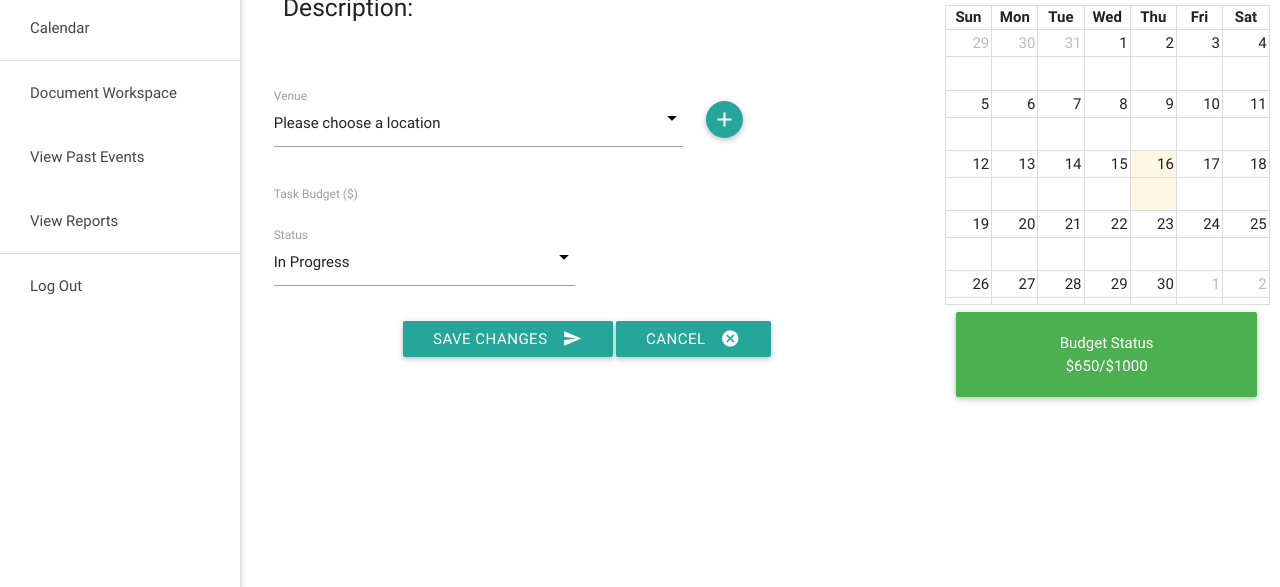
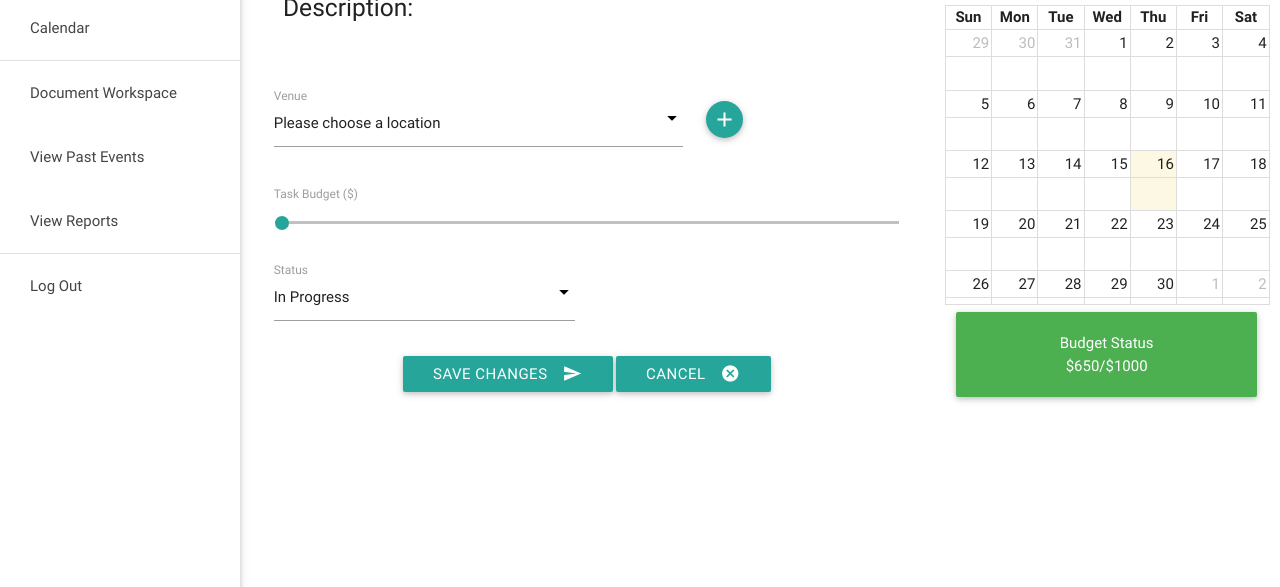
Before and after one commit to djspx/Mobile_Sprint, a plain HTML site: page worktask.html in a window 1280 px wide. Shown: the part 213-800 px from the top of the page. Drawn offline with Linux system fonts and the light colour scheme.

Commit message:
added missing slider for budget

```diff
--- a/worktask.html
+++ b/worktask.html
@@ -82,7 +82,7 @@
                         <div class="row">
                             <div id="task_budget" class="range-field col s12">
                                 <label for="task_budget">Task Budget ($)</label>
-
+                                <input type="range" id="event_budget" value="0" min="0" max="1000"/>
                             </div>
                         </div>
                         <div class="row">
```
